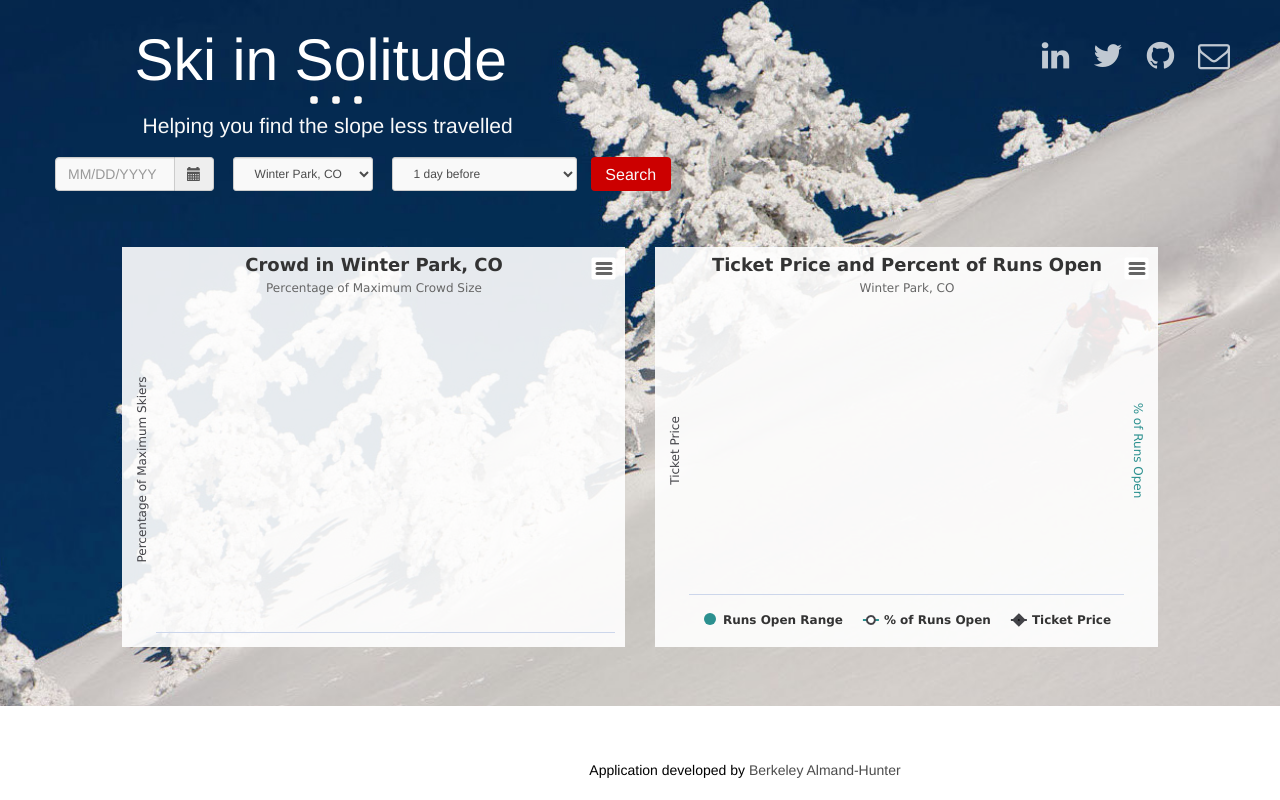
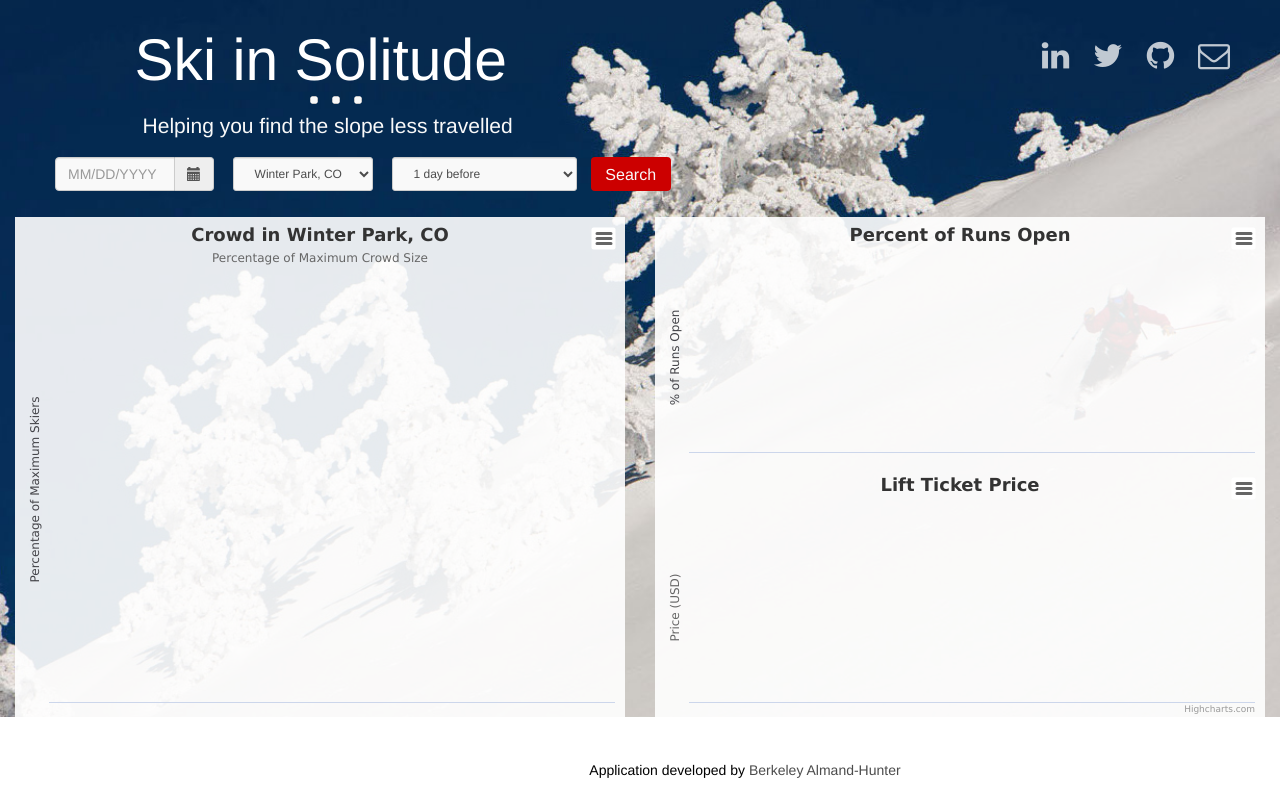
Before and after one commit to balmandhunter/webpage_ski, a Flask app: template my_app/templates/output.html in a window 1280 px wide; the page is wider, and only the part inside the window is pictured. Run offline with Flask 2, Linux system fonts and the light colour scheme; the template is opened without the code that fills it, so the values that code supplies are empty; some libraries are stand-ins or nearby versions.

Commit message:
split ticket price and runs open

```diff
--- a/my_app/static/css/cover.css
+++ b/my_app/static/css/cover.css
@@ -123,7 +123,7 @@ a:hover {
 }
 
 #form_row {
-  margin-bottom: 50px;
+  margin-bottom: 20px;
   margin-left: 50px;
 }
 
--- a/my_app/templates/output.html
+++ b/my_app/templates/output.html
@@ -109,9 +109,9 @@
       </form>
     </div>
 
-    <div class="col-lg-1"> </div>
-    <div class="col-lg-5" id="plot" style="min-width: 310px; height: 400px; margin: 0 auto"></div>
-    <div class="col-lg-5" id="plot2" style="min-width: 310px; height: 400px; margin: 0 auto"></div>
+    <div class="col-lg-6" id="plot" style="min-width: 310px; height: 500px; margin: 0 auto"></div>
+    <div class="col-lg-6" id="plot2" style="min-width: 310px; height: 250px; margin: 0 auto"></div>
+    <div class="col-lg-6" id="plot3" style="min-width: 310px; height: 250px; margin: 0 auto"></div>
 
 
     <div class="mastfoot" id="credit_parent">
@@ -222,49 +222,30 @@
       chart: {
         type: 'columnrange'
       },
+      legend: {
+        enabled: false
+      },
       title: {
-        text: 'Ticket Price and Percent of Runs Open'
-      },
-      subtitle: {
-        text: 'Winter Park, CO'
+        text: 'Percent of Runs Open'
       },
       xAxis: [{
         categories: {{dates|tojson|safe}},
         crosshair: true,
       }],
-      yAxis: [{ // Primary yAxis
-        min: 74,
-        labels: {
-          format: '${value}',
-          style: {
-            color: Highcharts.getOptions().colors[1]
-          }
-        },
-        title: {
-          text: 'Ticket Price',
-          style: {
-            color: Highcharts.getOptions().colors[1]
-          }
-        }
-
-      }, { // Secondary yAxis
+      yAxis: [{
         title: {
           text: '% of Runs Open',
           style: {
-            color: Highcharts.getOptions().colors[7]
+            color: Highcharts.getOptions().colors[1]
           }
         },
         labels: {
           format: '{value} %',
           style: {
-            color: Highcharts.getOptions().colors[7]
+            color: Highcharts.getOptions().colors[1]
           }
-        },
-        opposite: true
+        }
       }],
-      tooltip: {
-        shared: true
-      },
       credits: {
         enabled: false
       },
@@ -272,7 +253,6 @@
         name: 'Runs Open Range',
         data: {{runs_range|tojson|safe}},
         color: Highcharts.getOptions().colors[7],
-        yAxis: 1,
         tooltip: {
           valueSuffix: '%'
         },
@@ -290,22 +270,50 @@
         tooltip: {
           valueSuffix: '%'
         },
-        yAxis: 1
+      }]
+    });
+  });
+
+  $(function () {
+    $('#plot3').highcharts({
+      chart: {
+        type: 'line'
       },
-      {
+      legend: {
+        enabled: false
+      },
+      title: {
+        text: 'Lift Ticket Price'
+      },
+      xAxis: {
+        categories: {{dates|tojson|safe}},
+        crosshair: true
+      },
+      yAxis: {
+        title: {
+          text: 'Price (USD)'
+        },
+        labels: {
+          format: '${value}',
+          style: {
+            color: Highcharts.getOptions().colors[1]
+          }
+        }
+      },
+      plotOptions: {
+        line: {
+          dataLabels: {
+            enabled: true
+          },
+          enableMouseTracking: false
+        }
+      },
+      series: [{
         name: 'Ticket Price',
-        type: 'spline',
         data: {{price|tojson|safe}},
         tooltip: {
           valuePrefix: '$'
-        },
-        marker: {
-          lineWidth: 4,
-          lineColor: Highcharts.getOptions().colors[1],
-          fillColor: 'black'
-        },
-        color: Highcharts.getOptions().colors[1],
-        yAxis: 0
+        }
       }]
     });
   });
```
